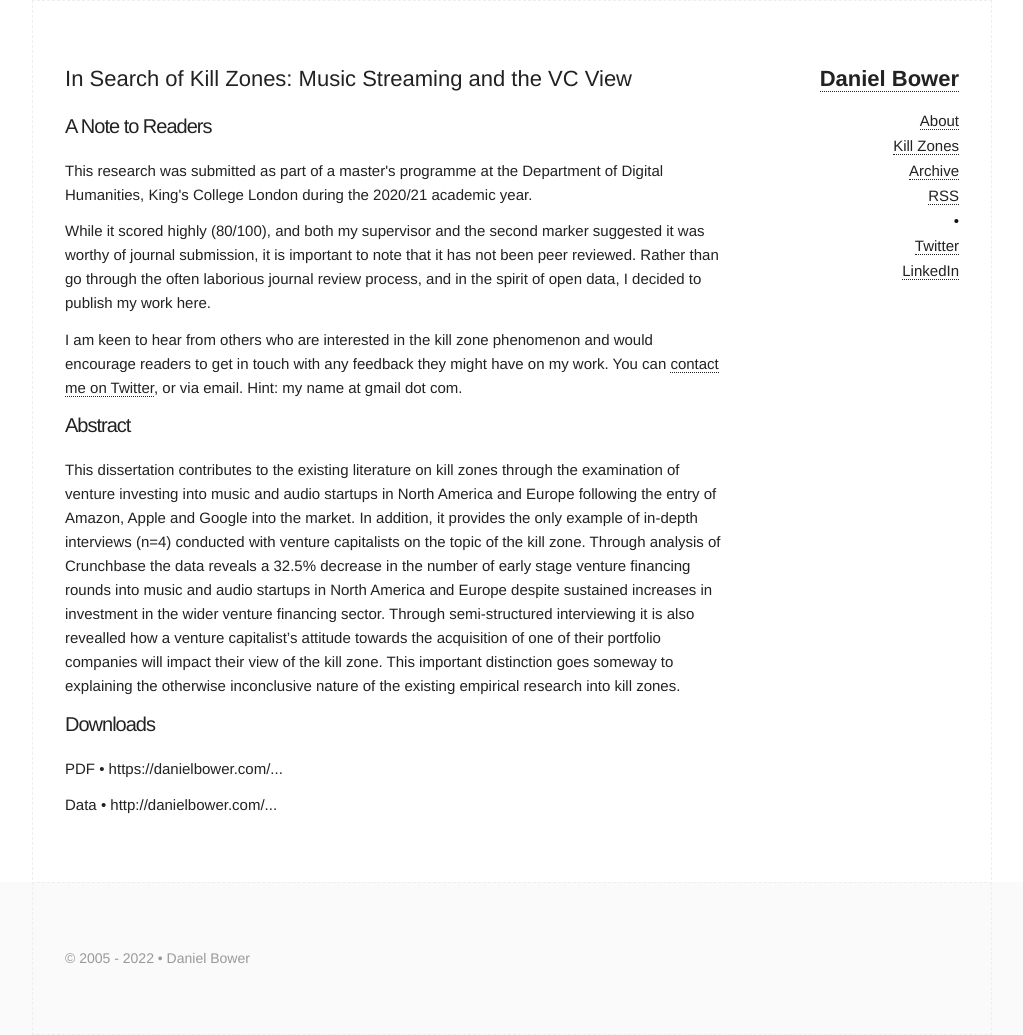
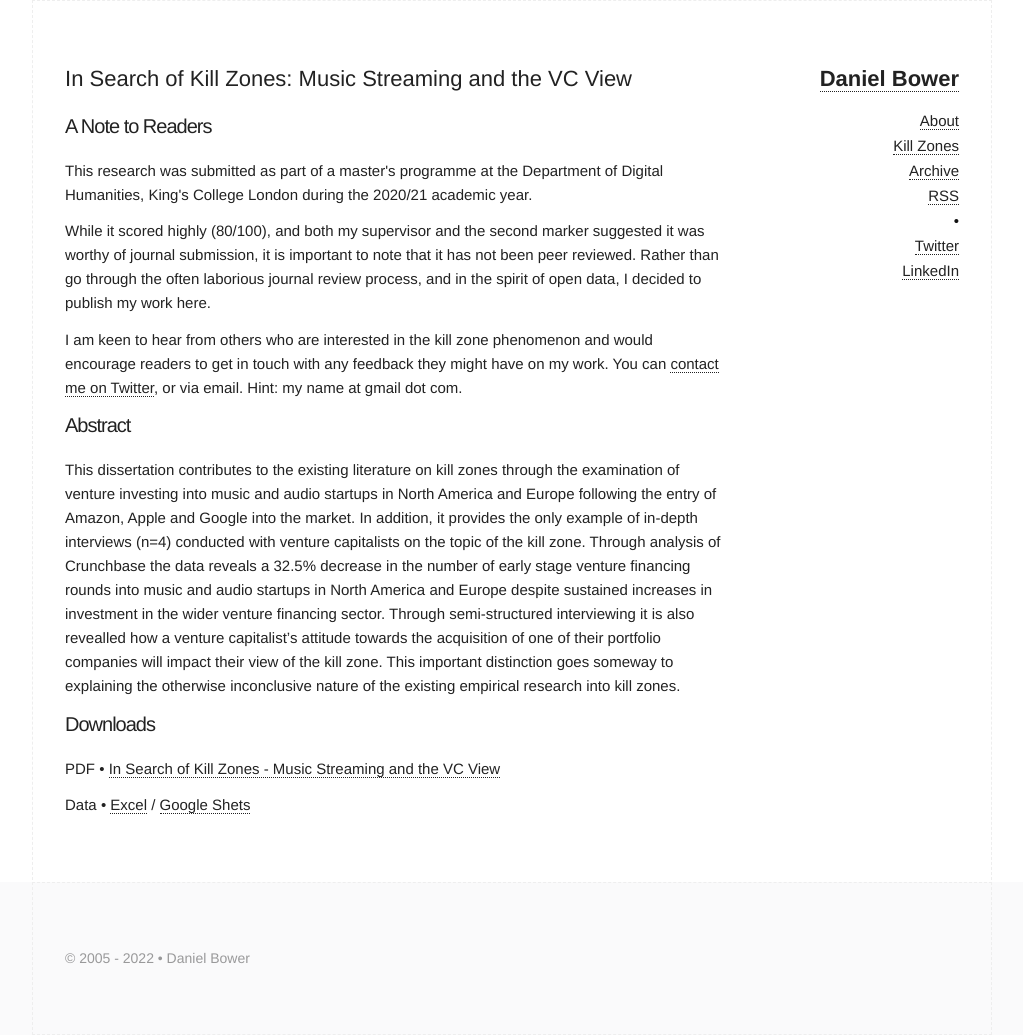
Before and after one commit to danielbower/personal-blog, a Jekyll site: the page built from kill-zones-music-streaming-venture-capital.html, in a window 1280 px wide. Shown: the whole page, without its empty margins (128-1151 px from the left). Built offline with Jekyll 4.4.1, drawn with Linux system fonts in a browser that asks for light colours.

Commit message:
Adding data and updating anlaytics code

```diff
--- a/_includes/head.html
+++ b/_includes/head.html
@@ -23,7 +23,7 @@
 
   <!-- Plausible Analytics -->
 
-  <script async defer data-domain="danielbower.com" src="https://plausible.io/js/plausible.js"></script>
+  <script async defer data-domain="danielbower.com" src="https://plausible.io/js/script.file-downloads.js"></script>
 
   <!-- evil icon -->
 
--- a/kill-zones-music-streaming-venture-capital.html
+++ b/kill-zones-music-streaming-venture-capital.html
@@ -21,8 +21,8 @@ permalink: /music-streaming-venture-capital-kill-zones/
   <p>This dissertation contributes to the existing literature on kill zones through the examination of venture investing into music and audio startups in North America and Europe following the entry of Amazon, Apple and Google into the market. In addition, it provides the only example of in-depth interviews (n=4) conducted with venture capitalists on the topic of the kill zone. Through analysis of Crunchbase the data reveals a 32.5% decrease in the number of early stage venture financing rounds into music and audio startups in North America and Europe despite sustained increases in investment in the wider venture financing sector. Through semi-structured interviewing it is also revealled how a venture capitalist’s attitude towards the acquisition of one of their portfolio companies will impact their view of the kill zone. This important distinction goes someway to explaining the otherwise inconclusive nature of the existing empirical research into kill zones.</p>
 
   <h3>Downloads</h3>
-  <p>PDF • https://danielbower.com/... </p>
-  <p>Data • http://danielbower.com/... </p>
+  <p>PDF • <a href="/assets/pdf/daniel-bower-music-streaming-kill-zones.pdf">In Search of Kill Zones - Music Streaming and the VC View</a></p>
+  <p>Data • <a href="/assets/data/music-streaming-kill-zones.xlsx">Excel</a> / <a href="https://docs.google.com/spreadsheets/d/1bh_tgRgsKPg75tLW1HArCmkC_3l9mzvLsM3366AZzNE/edit?usp=sharing">Google Shets</a></p>
 
   <!-- ORIGINAL THEME LAYOUT
 
```
Also changed, not shown: about.md (+1 -1 lines), 3 other files.
